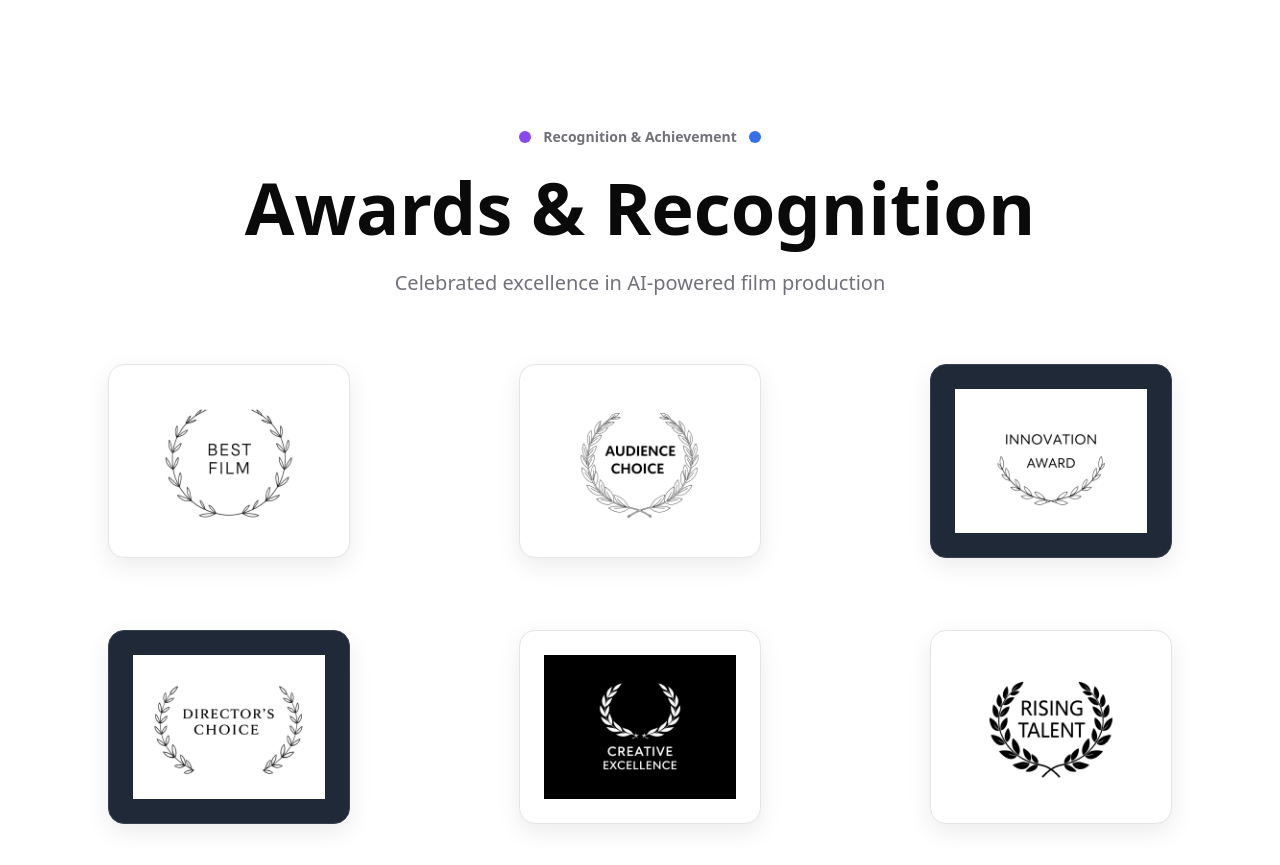
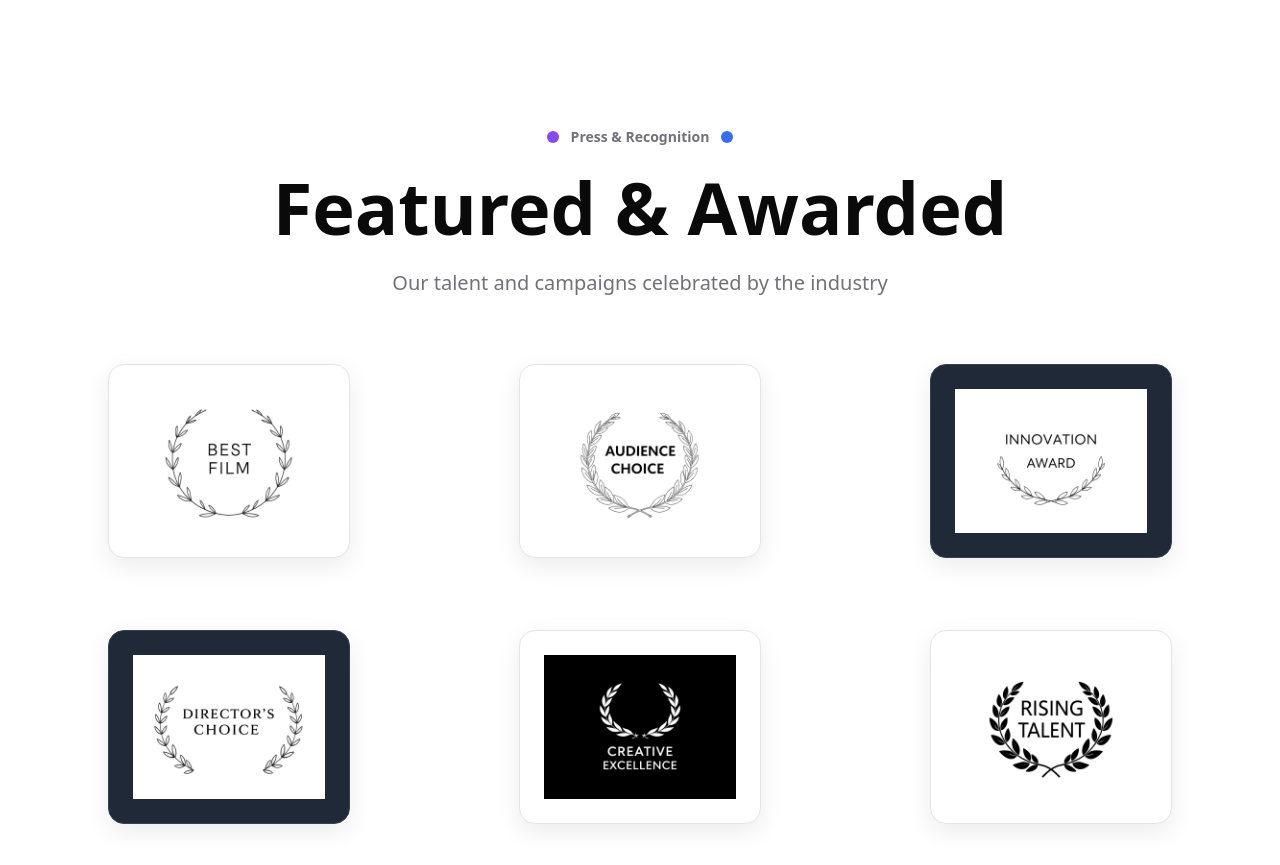
Before and after one commit to snape345/sweet-theme-haven, a React (Vite) app: page / in a window 1280 px wide. Shown: the part 2280-3145 px from the top of the page. Built offline with nearby package versions, Linux system fonts and the light colour scheme; the HTML template or start-up script is replaced by a standard one; a web font is replaced by a local one.

Commit message:
Changes
Co-authored-by: snape345 <154547548+snape345@users.noreply.github.com>

```diff
--- a/src/components/Awards.tsx
+++ b/src/components/Awards.tsx
@@ -51,17 +51,17 @@ export function Awards() {
           <div className="inline-flex items-center gap-3 mb-6">
             <div className="w-3 h-3 bg-accent-purple rounded-full animate-pulse" />
             <span className="text-sm font-semibold text-muted-foreground">
-              Recognition & Achievement
+              Press & Recognition
             </span>
             <div className="w-3 h-3 bg-accent-blue rounded-full animate-pulse" />
           </div>
 
           <h2 className="text-5xl sm:text-6xl lg:text-7xl font-black leading-tight mb-6 text-foreground">
-            Awards & Recognition
+            Featured & Awarded
           </h2>
 
           <p className="text-xl text-muted-foreground leading-relaxed max-w-3xl mx-auto">
-            Celebrated excellence in AI-powered film production
+            Our talent and campaigns celebrated by the industry
           </p>
         </div>
 
```
